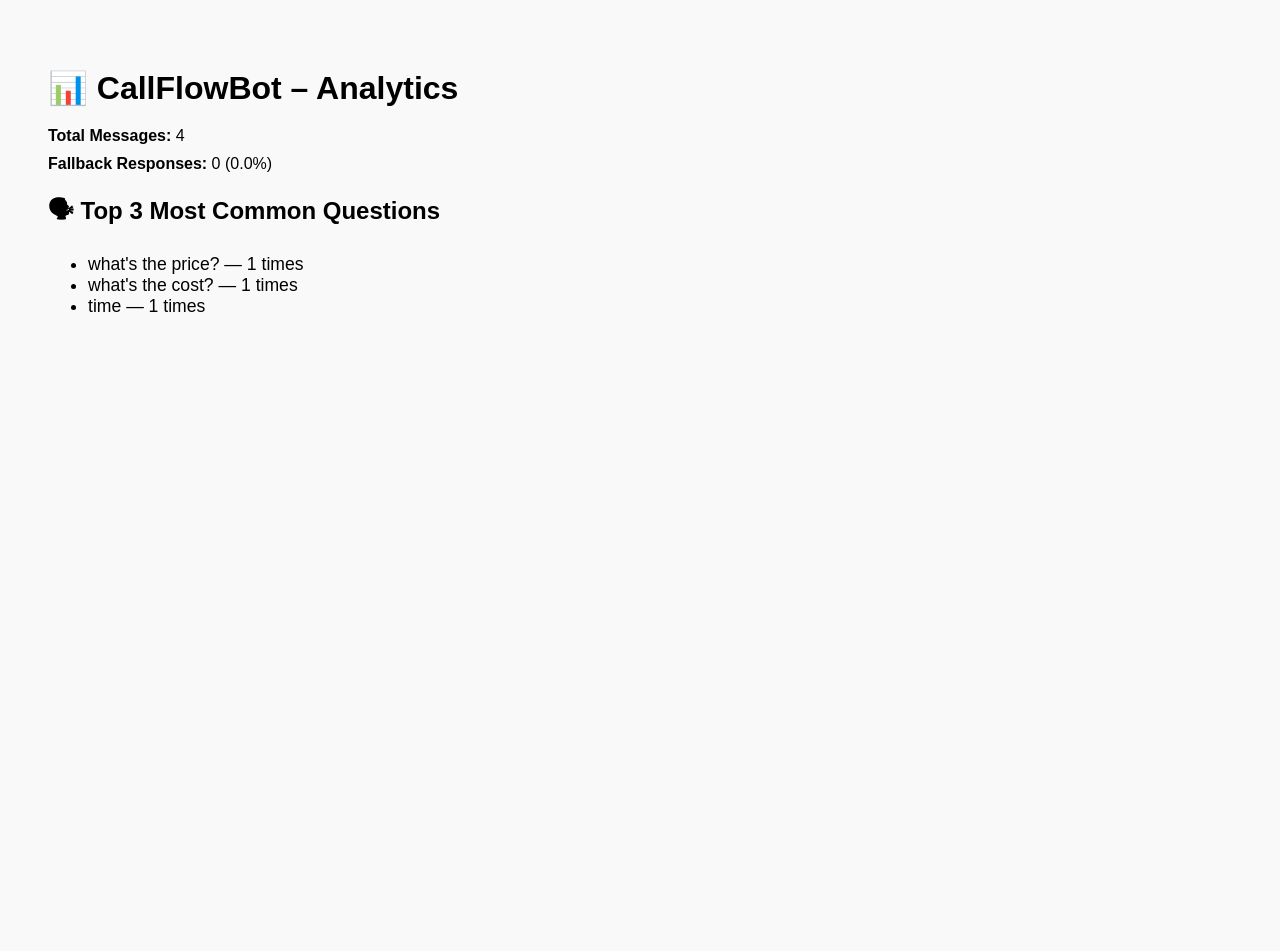
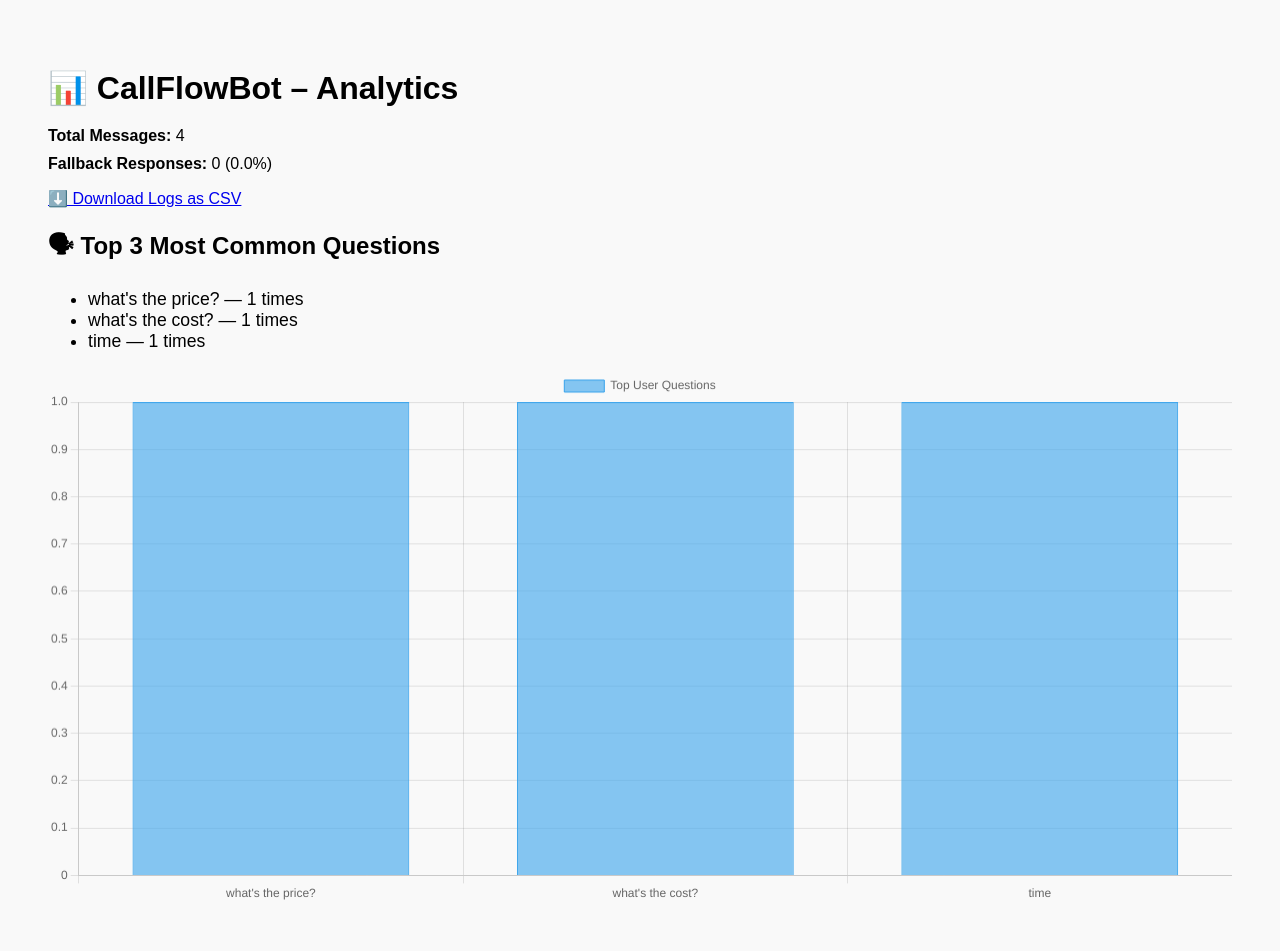
Before and after one commit to AndreaZaragoza/CallFlowBot, a Flask app: page /dashboard in a window 1280 px wide. Before the commit the page ends 312 px from the top, so only its background shows below. Run offline with Flask 3, Linux system fonts and the light colour scheme.

Commit message:
Upgrade /dashboard with Chart.js and CSV export

```diff
--- a/app.py
+++ b/app.py
@@ -5,6 +5,7 @@ from flask import render_template
 from logger import log_interaction
 import os
 from collections import Counter
+from flask import Response
 
 app = Flask(__name__)
 
@@ -66,6 +67,22 @@ def dashboard():
 
     return render_template("dashboard.html", total=total, fallback=fallback, fallback_pct=fallback_pct, top_questions=top_questions)
 
+@app.route("/download-logs")
+def download_logs():
+    try:
+        with open("interaction_log.json", "r") as f:
+            logs = [json.loads(line.strip()) for line in f]
+    except FileNotFoundError:
+        logs = []
+
+    def generate():
+        yield "timestamp,user_input,bot_response\n"
+        for log in logs:
+            yield f'"{log["timestamp"]}","{log["user_input"]}","{log["bot_response"]}"\n'
+
+    return Response(generate(), mimetype="text/csv",
+                    headers={"Content-Disposition": "attachment;filename=callflowbot_logs.csv"})
+
 # Update to use the Render assigned port
 
 if __name__ == "__main__":
--- a/templates/dashboard.html
+++ b/templates/dashboard.html
@@ -13,6 +13,7 @@
     <h1>📊 CallFlowBot – Analytics</h1>
     <div class="stat"><strong>Total Messages:</strong> {{ total }}</div>
     <div class="stat"><strong>Fallback Responses:</strong> {{ fallback }} ({{ fallback_pct }}%)</div>
+    <p><a href="/download-logs" target="_blank">⬇️ Download Logs as CSV</a></p>
 
     <h2>🗣 Top 3 Most Common Questions</h2>
     <ul>
@@ -20,5 +21,32 @@
         <li>{{ phrase }} — {{ count }} times</li>
         {% endfor %}
     </ul>
+    <script src="https://cdn.jsdelivr.net/npm/chart.js"></script>
+    <canvas id="barChart" width="400" height="180"></canvas>
+    <script>
+        const ctx = document.getElementById('barChart');
+        const topQuestions = {{ top_questions|tojson }};
+        const labels = topQuestions.map(q => q[0]);
+        const counts = topQuestions.map(q => q[1]);
+
+        new Chart(ctx, {
+            type: 'bar',
+            data: {
+                labels: labels,
+                datasets: [{
+                    label: 'Top User Questions',
+                    data: counts,
+                    backgroundColor: 'rgba(54, 162, 235, 0.6)',
+                    borderColor: 'rgba(54, 162, 235, 1)',
+                    borderWidth: 1
+                }]
+            },
+            options: {
+                scales: {
+                    y: { beginAtZero: true }
+                }
+            }
+        });
+    </script>
 </body>
 </html>
```
